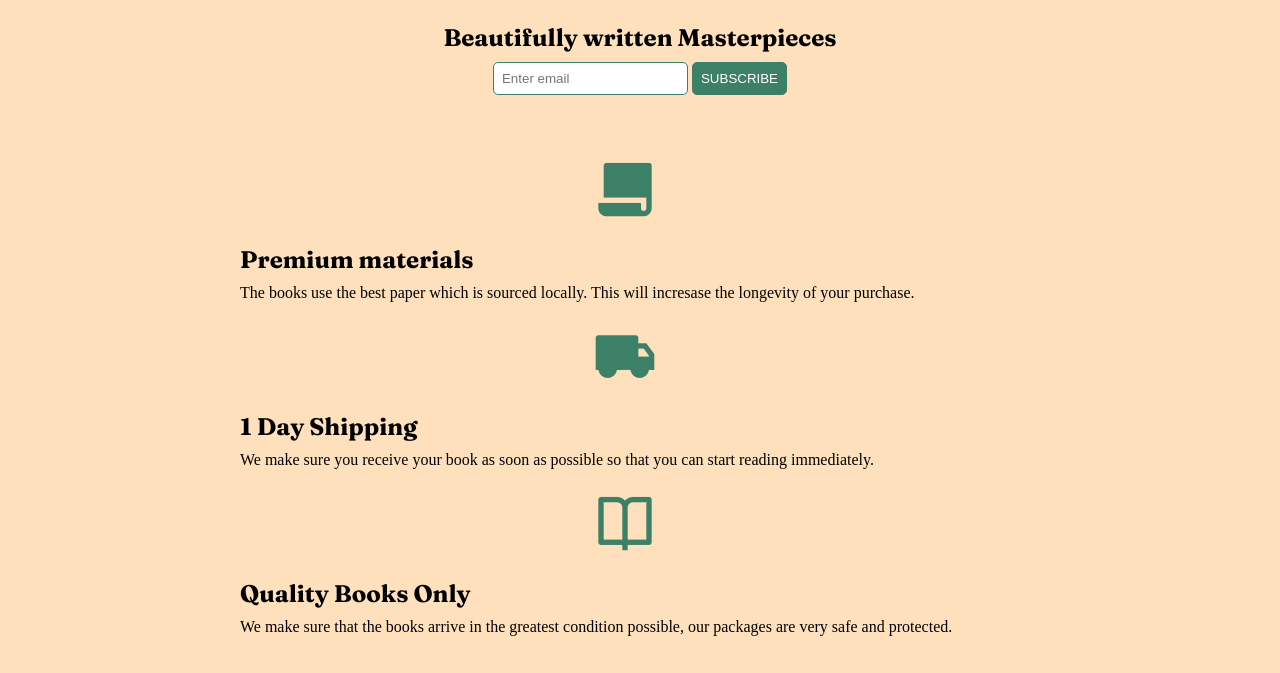
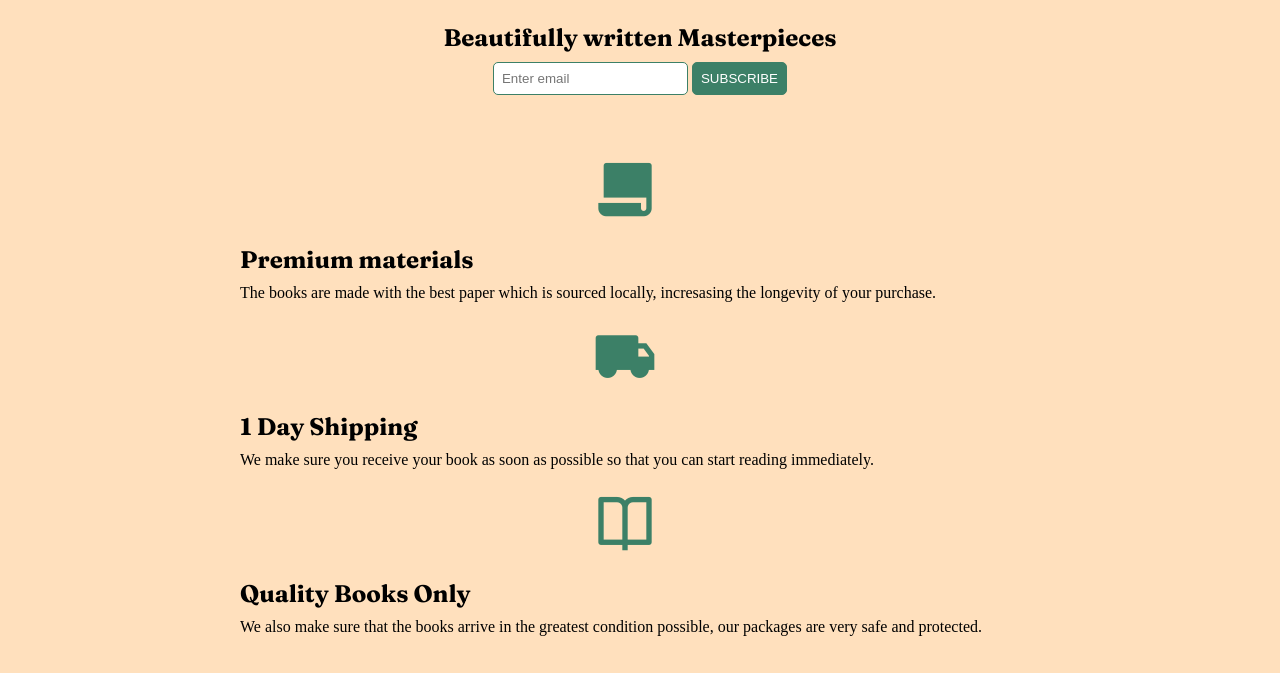
Before and after one commit to nadiairina/product-landing-page, a plain HTML site: page index.html in a window 1280 px wide. Shown: the part 77-750 px from the top of the page. Drawn offline with nearby package versions, Linux system fonts and the light colour scheme; grey boxes are pictures that could not be loaded.

Commit message:
Update index.html

```diff
--- a/index.html
+++ b/index.html
@@ -56,8 +56,7 @@
         </div>
         <h2>Premium materials</h2>
         <p>
-            The books use the best paper which is sourced locally.
-            This will incresase the longevity of your purchase.
+            The books are made with the best paper which is sourced locally, incresasing the longevity of your purchase.
         </p>
     </div>
 </div>
@@ -75,7 +74,7 @@
 </div>
 <h2>Quality Books Only</h2>
 <p>
-    We make sure that the books arrive in the greatest condition possible, our packages are very safe and protected.
+    We also make sure that the books arrive in the greatest condition possible, our packages are very safe and protected.
 </p>
 </div>
 </div>
```
